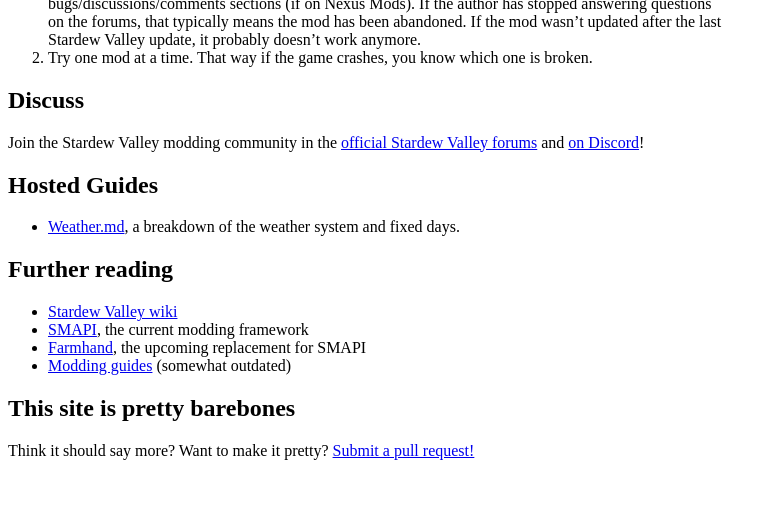
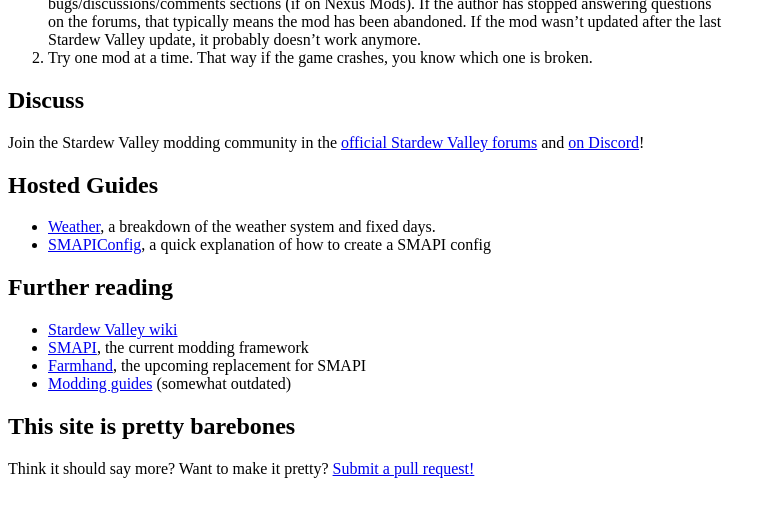
Before and after one commit to Pathoschild/canimod.github.io, a Jekyll site: the page built from index.md, in a window 1280 px wide, cut to the strip 324-841 px from the top of the page. Shown: the whole strip, without its empty margins (0-775 px from the left). Built offline with Jekyll 4.4.1, drawn with Linux system fonts in a browser that asks for light colours.

Commit message:
Update index.md
added second guide

```diff
--- a/index.md
+++ b/index.md
@@ -27,7 +27,8 @@
 and [on Discord](https://discordapp.com/invite/0t3fh2xhHVc6Vdyx)!
 
 ## Hosted Guides
-* [Weather.md](weather.md), a breakdown of the weather system and fixed days.
+* [Weather](weather.md), a breakdown of the weather system and fixed days.
+* [SMAPIConfig](smapiconfig.md), a quick explanation of how to create a SMAPI config
 
 ## Further reading
 * [Stardew Valley wiki](http://stardewvalleywiki.com/)
```
